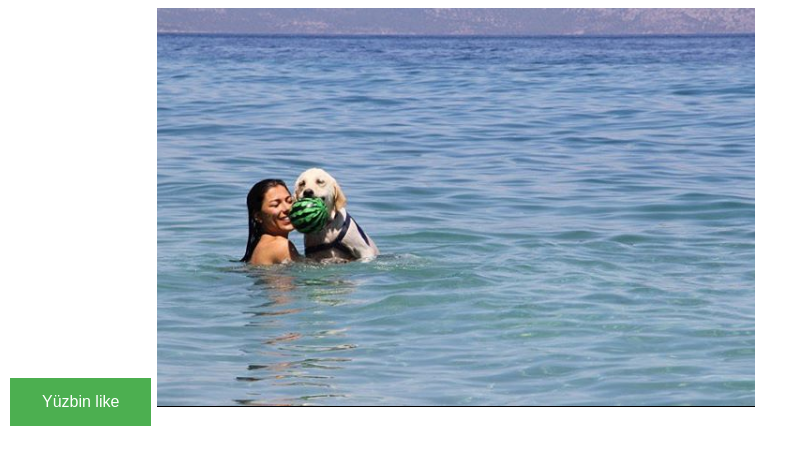
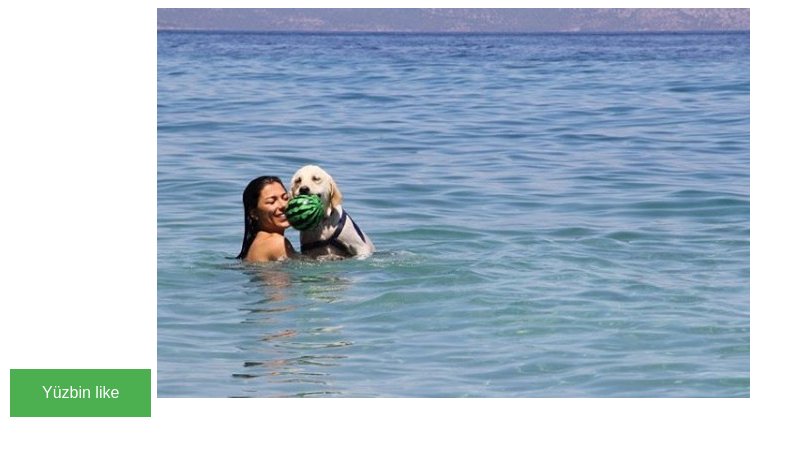
Before and after one commit to bogalutmu/Todo-api, a website: page public/index.html in a window 1280 px wide. Shown: the whole page, without its empty margins (0-808 px from the left). Drawn offline with Linux system fonts and the light colour scheme.

Commit message:
Add files via upload

```diff
--- a/public/index.html
+++ b/public/index.html
@@ -21,6 +21,6 @@
 	<body>
 
 		<button type="button" class="button"  onclick="alert('Biri mutluluk mu dedi :)')">Yüzbin like</button>
-		<img src="ceros.png" >
+		<img src="ceren.jpg" >
 	</body>
 </html>
```
Also changed, not shown: public/ceren.jpg (added).
